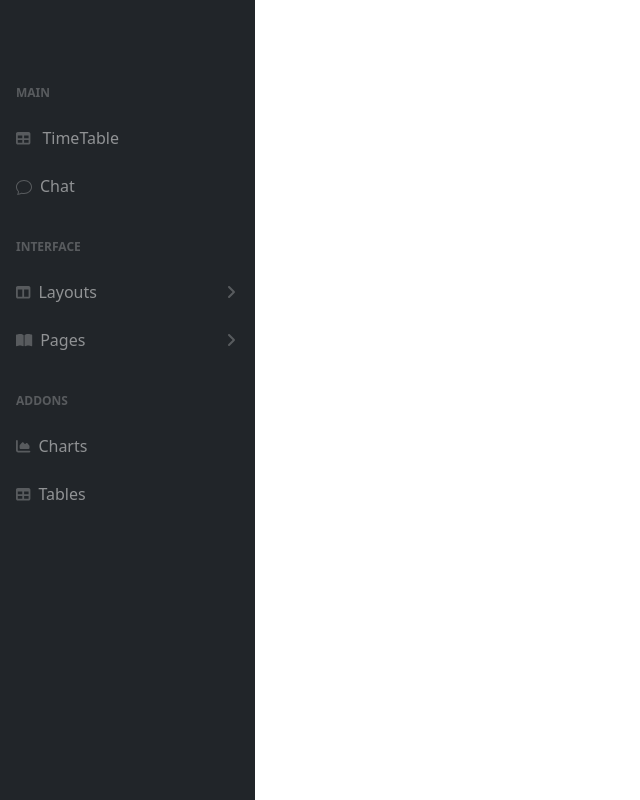
After one commit to Cansur/Timetable-Assistant-Using-AI, a Flask app: page /chat in a window 1280 px wide. The commit adds this page. Shown: the whole page, without its empty margins (0-640 px from the left). Run offline with Flask 3, Linux system fonts and the light colour scheme; some libraries are stand-ins or nearby versions.

Commit message:
Feature: 채팅 html 생성

```diff
--- a/back/apps/views/routes.py
+++ b/back/apps/views/routes.py
@@ -5,6 +5,10 @@ routes = Blueprint("routes", __name__)
 @routes.route('/')
 def hello_world():
     return render_template('index.html')
+
+@routes.route('/chat')
+def chat_world():
+    return render_template('chat.html')
 
 # @routes.route('/layout-static.html')
 # def layout_static():
--- /dev/null
+++ b/back/templates/chat.html
@@ -0,0 +1,128 @@
+<!DOCTYPE html>
+<html lang="en">
+
+<head>
+    <meta charset="utf-8" />
+    <meta http-equiv="X-UA-Compatible" content="IE=edge" />
+    <meta name="viewport" content="width=device-width, initial-scale=1, shrink-to-fit=no" />
+    <meta name="description" content="" />
+    <meta name="author" content="" />
+    <title>Helper</title>
+    <link href="https://cdn.jsdelivr.net/npm/simple-datatables@7.1.2/dist/style.min.css" rel="stylesheet" />
+    <link href="static/css/styles.css" rel="stylesheet" />
+    <link href="static/css/myStyles.css" rel="stylesheet" />
+    <script src="https://use.fontawesome.com/releases/v6.3.0/js/all.js" crossorigin="anonymous"></script>
+</head>
+
+<body class="sb-nav-fixed">
+
+    <!-- 메인 -->
+    <div id="layoutSidenav">
+
+        <!-- Side Bar -->
+        <div id="layoutSidenav_nav">
+            <nav class="sb-sidenav accordion sb-sidenav-dark" id="sidenavAccordion">
+                <div class="sb-sidenav-menu">
+                    <div class="nav">
+                        <div class="sb-sidenav-menu-heading">Main</div>
+                        <a class="nav-link" href="/">
+                            <div class="sb-nav-link-icon"><i class="fas fa-table me-1"></i></div>
+                            TimeTable
+                        </a>
+                        <a class="nav-link" href="/">
+                            <div class="sb-nav-link-icon">
+                                <svg xmlns="http://www.w3.org/2000/svg" width="16" height="16" fill="currentColor" class="bi bi-chat" viewBox="0 0 16 16">
+                                <path d="M2.678 11.894a1 1 0 0 1 .287.801 11 11 0 0 1-.398 2c1.395-.323 2.247-.697 2.634-.893a1 1 0 0 1 .71-.074A8 8 0 0 0 8 14c3.996 0 7-2.807 7-6s-3.004-6-7-6-7 2.808-7 6c0 1.468.617 2.83 1.678 3.894m-.493 3.905a22 22 0 0 1-.713.129c-.2.032-.352-.176-.273-.362a10 10 0 0 0 .244-.637l.003-.01c.248-.72.45-1.548.524-2.319C.743 11.37 0 9.76 0 8c0-3.866 3.582-7 8-7s8 3.134 8 7-3.582 7-8 7a9 9 0 0 1-2.347-.306c-.52.263-1.639.742-3.468 1.105"/></svg>
+                            </div>
+                            Chat
+                        </a>
+                        <div class="sb-sidenav-menu-heading">Interface</div>
+                        <a class="nav-link collapsed" href="#" data-bs-toggle="collapse"
+                            data-bs-target="#collapseLayouts" aria-expanded="false" aria-controls="collapseLayouts">
+                            <div class="sb-nav-link-icon"><i class="fas fa-columns"></i></div>
+                            Layouts
+                            <div class="sb-sidenav-collapse-arrow"><i class="fas fa-angle-down"></i></div>
+                        </a>
+                        <div class="collapse" id="collapseLayouts" aria-labelledby="headingOne"
+                            data-bs-parent="#sidenavAccordion">
+                            <nav class="sb-sidenav-menu-nested nav">
+                                <a class="nav-link" href="layout-static.html">Static Navigation</a>
+                                <a class="nav-link" href="layout-sidenav-light.html">Light Sidenav</a>
+                            </nav>
+                        </div>
+                        <a class="nav-link collapsed" href="#" data-bs-toggle="collapse" data-bs-target="#collapsePages"
+                            aria-expanded="false" aria-controls="collapsePages">
+                            <div class="sb-nav-link-icon"><i class="fas fa-book-open"></i></div>
+                            Pages
+                            <div class="sb-sidenav-collapse-arrow"><i class="fas fa-angle-down"></i></div>
+                        </a>
+                        <div class="collapse" id="collapsePages" aria-labelledby="headingTwo"
+                            data-bs-parent="#sidenavAccordion">
+                            <nav class="sb-sidenav-menu-nested nav accordion" id="sidenavAccordionPages">
+                                <a class="nav-link collapsed" href="#" data-bs-toggle="collapse"
+                                    data-bs-target="#pagesCollapseAuth" aria-expanded="false"
+                                    aria-controls="pagesCollapseAuth">
+                                    Authentication
+                                    <div class="sb-sidenav-collapse-arrow"><i class="fas fa-angle-down"></i></div>
+                                </a>
+                                <div class="collapse" id="pagesCollapseAuth" aria-labelledby="headingOne"
+                                    data-bs-parent="#sidenavAccordionPages">
+                                    <nav class="sb-sidenav-menu-nested nav">
+                                        <a class="nav-link" href="login.html">Login</a>
+                                        <a class="nav-link" href="register.html">Register</a>
+                                        <a class="nav-link" href="password.html">Forgot Password</a>
+                                    </nav>
+                                </div>
+                                <a class="nav-link collapsed" href="#" data-bs-toggle="collapse"
+                                    data-bs-target="#pagesCollapseError" aria-expanded="false"
+                                    aria-controls="pagesCollapseError">
+                                    Error
+                                    <div class="sb-sidenav-collapse-arrow"><i class="fas fa-angle-down"></i></div>
+                                </a>
+                                <div class="collapse" id="pagesCollapseError" aria-labelledby="headingOne"
+                                    data-bs-parent="#sidenavAccordionPages">
+                                    <nav class="sb-sidenav-menu-nested nav">
+                                        <a class="nav-link" href="401.html">401 Page</a>
+                                        <a class="nav-link" href="404.html">404 Page</a>
+                                        <a class="nav-link" href="500.html">500 Page</a>
+                                    </nav>
+                                </div>
+                            </nav>
+                        </div>
+                        <div class="sb-sidenav-menu-heading">Addons</div>
+                        <a class="nav-link" href="charts.html">
+                            <div class="sb-nav-link-icon"><i class="fas fa-chart-area"></i></div>
+                            Charts
+                        </a>
+                        <a class="nav-link" href="tables.html">
+                            <div class="sb-nav-link-icon"><i class="fas fa-table"></i></div>
+                            Tables
+                        </a>
+                    </div>
+                </div>
+            </nav>
+        </div>
+
+        <!-- Main Content -->
+        <div id="layoutSidenav_content">
+            <main>
+
+
+            </main>
+        </div>
+    </div>
+
+
+    <script src="https://cdn.jsdelivr.net/npm/bootstrap@5.2.3/dist/js/bootstrap.bundle.min.js"
+        crossorigin="anonymous"></script>
+    <script src="static/js/scripts.js"></script>
+    <script src="static/js/myscripts.js"></script>
+    <script src="https://cdnjs.cloudflare.com/ajax/libs/Chart.js/2.8.0/Chart.min.js" crossorigin="anonymous"></script>
+    <script src="static/assets/demo/chart-area-demo.js"></script>
+    <script src="static/assets/demo/chart-bar-demo.js"></script>
+    <script src="https://cdn.jsdelivr.net/npm/simple-datatables@7.1.2/dist/umd/simple-datatables.min.js"
+        crossorigin="anonymous"></script>
+    <script src="static/js/datatables-simple-demo.js"></script>
+</body>
+
+</html>
```
Also changed, not shown: back/templates/index.html (+10 -3 lines).
